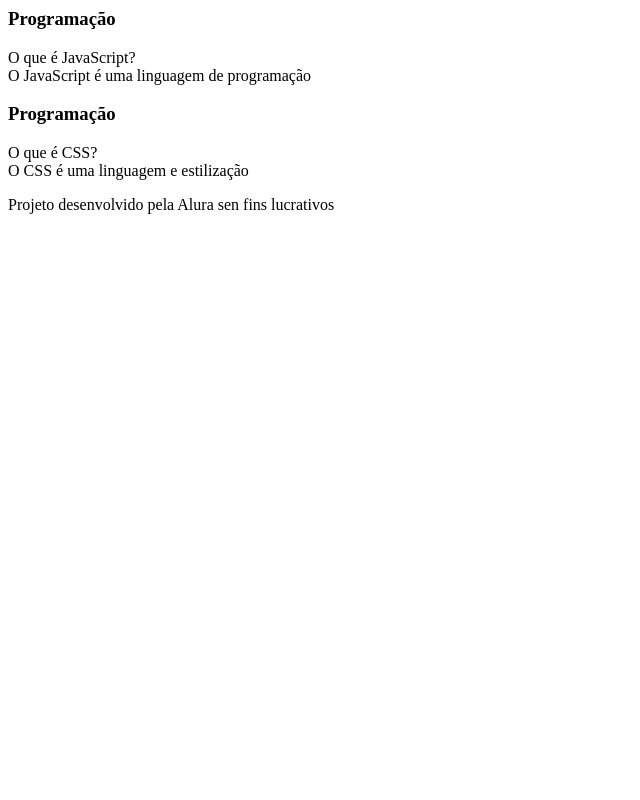
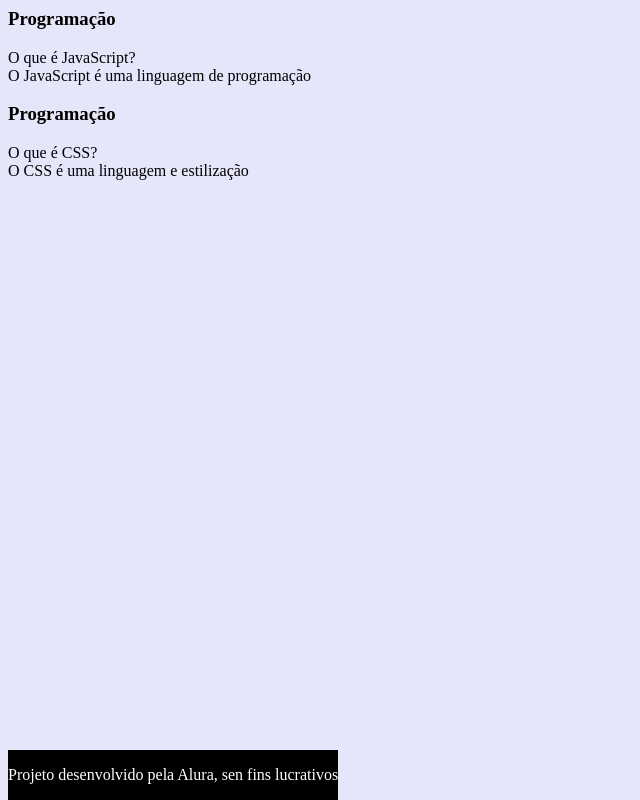
Before and after one commit to Relamked/Cristian-3-trimestre, a plain HTML site: page index.html in a window 1280 px wide. Shown: the whole page, without its empty margins (0-640 px from the left). Drawn offline with Linux system fonts and the light colour scheme.

Commit message:
Add files via upload

```diff
--- /dev/null
+++ b/assets/style.css
@@ -0,0 +1,9 @@
+body {
+    background-color:lavender
+}
+
+footer {background-color: black;
+        color: white;
+        position: fixed;
+        bottom: 0;
+}
--- a/index.html
+++ b/index.html
@@ -1,7 +1,9 @@
+<html lang="pt-br">
 <head>
     <meta charset="UTF-8">
     <meta http-equiv="X-UA-Compatible" content="IE=edge">
     <meta name="viewport" content="width=device-width, initial-scale=1.0">
+    <link rel="stylesheet" href="assets/style.css">
     <title>Flashcard</title>
 </head>
 <body>
@@ -33,12 +35,10 @@
                 </article>
         </section>
 </main>
-
-
         </section>
     </main>
     <footer>
-        <p>Projeto desenvolvido pela Alura sen fins lucrativos</p>
+        <p>Projeto desenvolvido pela Alura, sen fins lucrativos</p>
     </footer>
 </body>
 </html>
```
